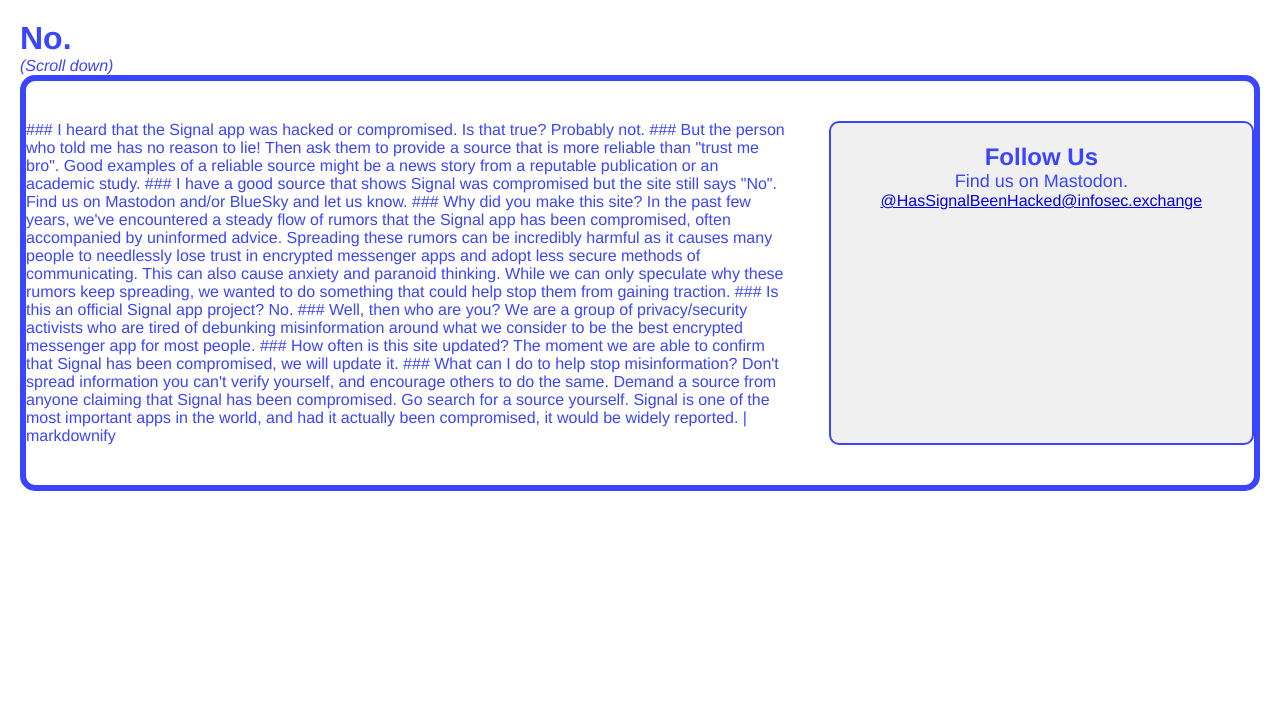
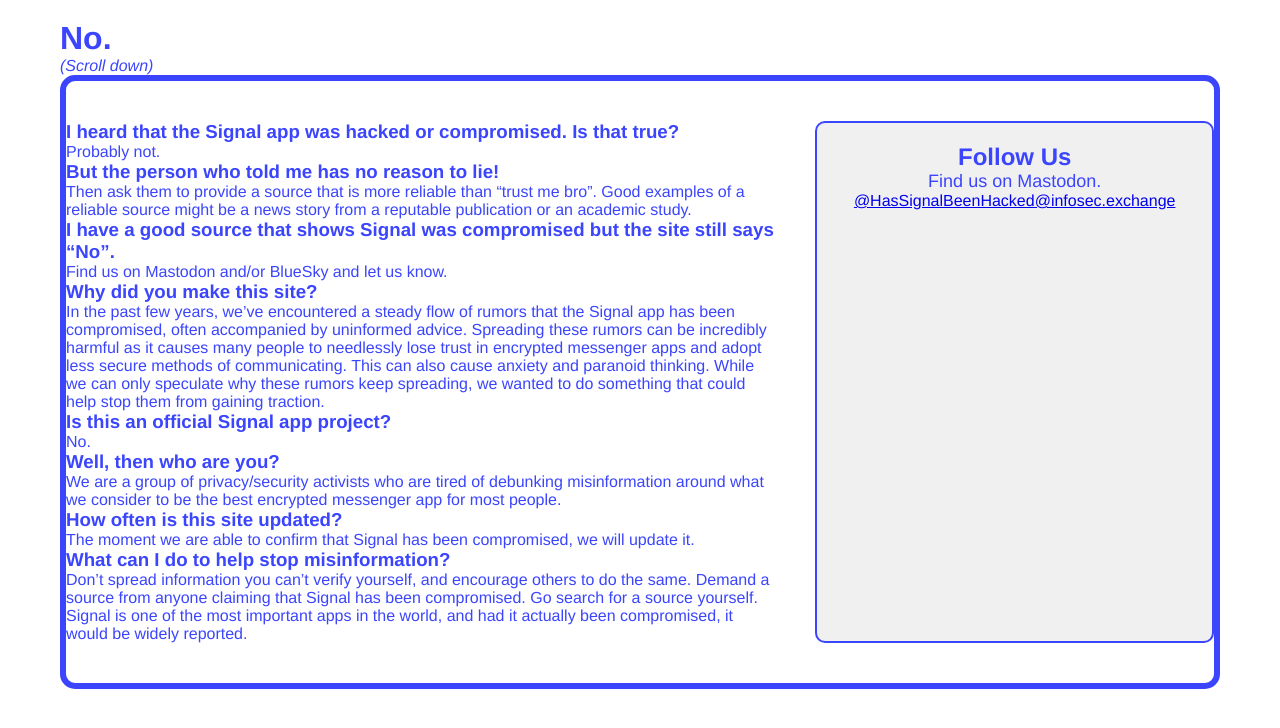
Before and after one commit to Securing-Change/hassignalbeenhacked, a Jekyll site: the page built from index.md, in a window 1280 px wide. Shown: the top 728 px of the page. Built offline with Jekyll 4.4.1, drawn with Linux system fonts in a browser that asks for light colours; Markdown is read by kramdown in place of the engine named in the settings.

Commit message:
added markdownify

```diff
--- a/Gemfile
+++ b/Gemfile
@@ -11,3 +11,5 @@ gem 'public_suffix'
 
 # Add "Last Updated" tag
 gem 'jekyll-last-modified-at'
+
+gem 'faraday-retry'
--- a/_config.yml
+++ b/_config.yml
@@ -2,7 +2,9 @@ title: Has Signal Been Hacked?
 description: A site to debunk rumors about Signal being hacked.
 theme: jekyll-theme-slate
 url: "https://hassignalbeenhacked.info"
-markdown: kramdown
+markdown: CommonMark
+commonmark:
+  options: ["hardbreaks"]
 hero_file: "hero-no.md"
 favicon: "/assets/images/favicon_no.png"
 plugins:
--- a/_includes/content-section.html
+++ b/_includes/content-section.html
@@ -1,7 +1,10 @@
 <div class="content-section">
   <!-- Left Column: FAQ Section -->
   <div class="faq">
-      {% include faq.md %} | markdownify  <!-- This will display the FAQ content from index.md -->
+    {% capture included_content %}
+    {% include faq.md %}
+    {% endcapture %}
+    {{ included_content | markdownify }} <!-- This will display the FAQ content from index.md -->
   </div>
 
   <!-- Right Column: Social Media Widget -->
@@ -9,7 +12,7 @@
     <h2>Follow Us</h2>
     <p>Find us on Mastodon.</p>
     <a href="https://infosec.exchange/@HasSignalBeenHacked">@HasSignalBeenHacked@infosec.exchange</a>
-      <script type="text/javascript" src="https://cdnjs.buymeacoffee.com/1.0.0/button.prod.min.js" data-name="bmc-button" data-slug="hassignalbeenhacked" data-color="#FFDD00" data-emoji=""  data-font="Cookie" data-text="Buy me a coffee" data-outline-color="#000000" data-font-color="#000000" data-coffee-color="#ffffff" ></script>
+    <script type="text/javascript" src="https://cdnjs.buymeacoffee.com/1.0.0/button.prod.min.js" data-name="bmc-button" data-slug="hassignalbeenhacked" data-color="#FFDD00" data-emoji="" data-font="Cookie" data-text="Buy me a coffee" data-outline-color="#000000" data-font-color="#000000" data-coffee-color="#ffffff"></script>
     <!-- Add your social media widget code here -->
   </div>
 </div>
--- a/_includes/faq.md
+++ b/_includes/faq.md
@@ -1,23 +1,34 @@
+{% raw %}
+
 ### I heard that the Signal app was hacked or compromised. Is that true?
 Probably not.
+
 
 ### But the person who told me has no reason to lie!
 Then ask them to provide a source that is more reliable than "trust me bro". Good examples of a reliable source might be a news story from a reputable publication or an academic study.
 
+
 ### I have a good source that shows Signal was compromised but the site still says "No".
 Find us on Mastodon and/or BlueSky and let us know.
+
 
 ### Why did you make this site?
 In the past few years, we've encountered a steady flow of rumors that the Signal app has been compromised, often accompanied by uninformed advice. Spreading these rumors can be incredibly harmful as it causes many people to needlessly lose trust in encrypted messenger apps and adopt less secure methods of communicating. This can also cause anxiety and paranoid thinking. While we can only speculate why these rumors keep spreading, we wanted to do something that could help stop them from gaining traction.
 
+
 ### Is this an official Signal app project?
 No.
+
 
 ### Well, then who are you?
 We are a group of privacy/security activists who are tired of debunking misinformation around what we consider to be the best encrypted messenger app for most people.
 
+
 ### How often is this site updated?
 The moment we are able to confirm that Signal has been compromised, we will update it.
 
+
 ### What can I do to help stop misinformation?
 Don't spread information you can't verify yourself, and encourage others to do the same. Demand a source from anyone claiming that Signal has been compromised. Go search for a source yourself. Signal is one of the most important apps in the world, and had it actually been compromised, it would be widely reported.
+
+{% endraw %}
--- a/_layouts/default.html
+++ b/_layouts/default.html
@@ -7,8 +7,9 @@
     <link rel="stylesheet" href="{{ '/assets/css/style.css' | relative_url }}">
     <link rel="icon" href="{{ site.favicon }}" type="image/png">
   </head>
-  <body>
-  {{content}}
-  {% include content-section.html %}
-  </body>
+    <div class="container">
+      <body>
+      {{content}}
+      </body>
+    </div>
   </html>
--- a/index.md
+++ b/index.md
@@ -3,3 +3,4 @@ layout: default
 title: Home
 ---
 {% include {{ site.hero_file }} %}
+{% include content-section.html %}
```
Also changed, not shown: .github/FUNDING.yml (deleted), Gemfile.lock. Lines whose indentation alone changed are shown as unchanged.
